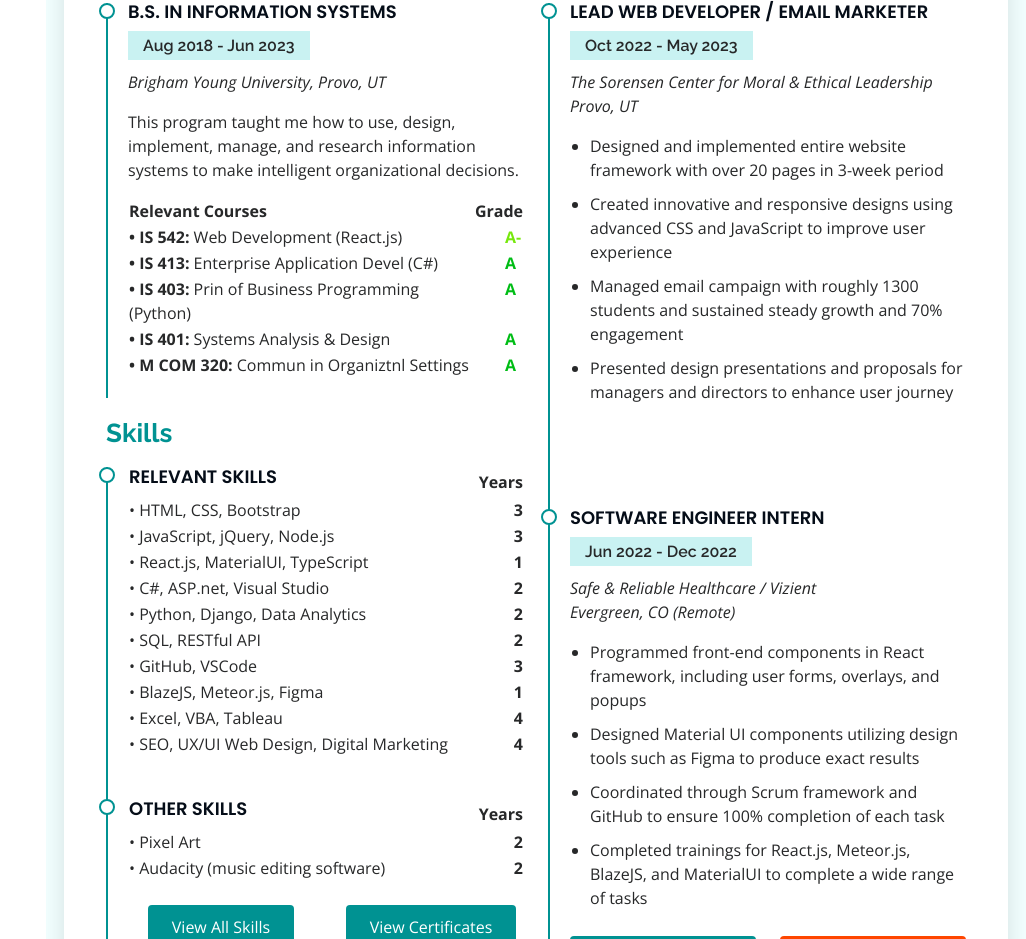
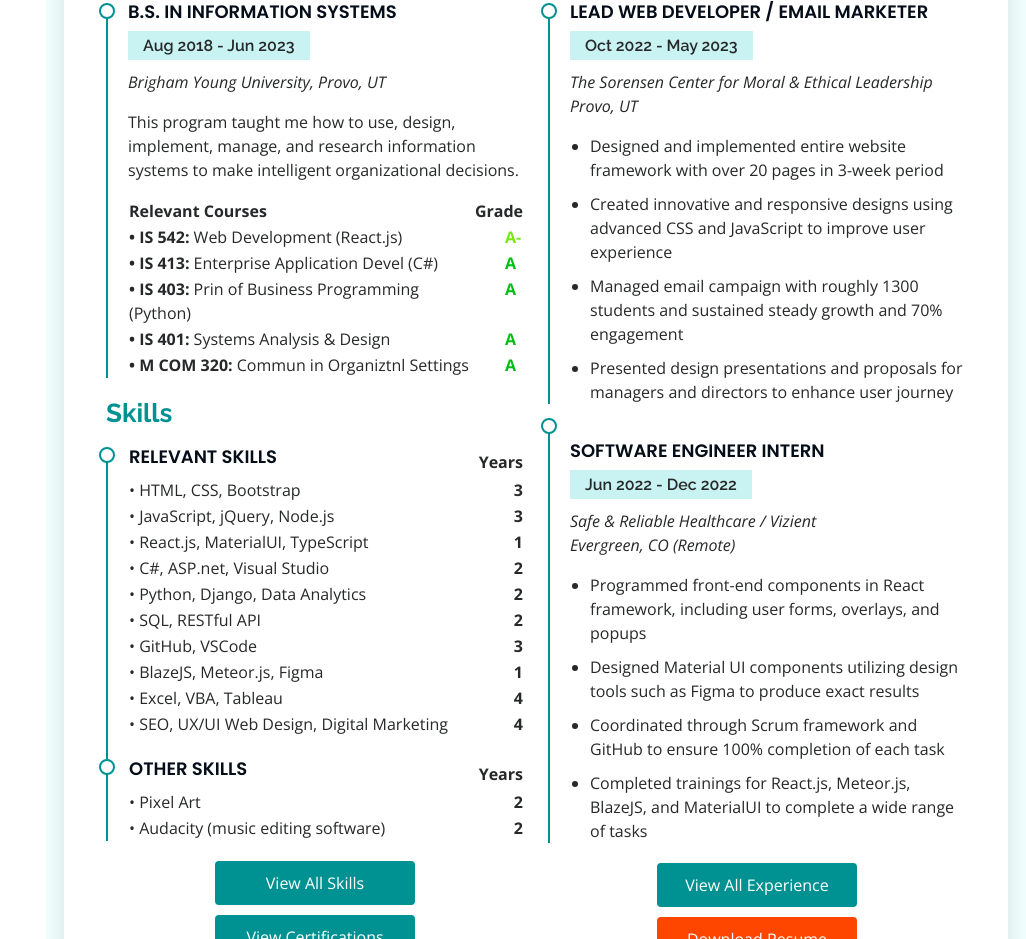
Before and after one commit to justiniantheemperor/Portfolio-Website, a plain HTML site: page index.html in a window 1280 px wide. Shown: the part 1861-2800 px from the top of the page, without its empty margins (254-1280 px from the left). Drawn offline with nearby package versions, Linux system fonts and the light colour scheme.

Commit message:
fix resume buttons

```diff
--- a/assets/css/style.css
+++ b/assets/css/style.css
@@ -534,7 +534,7 @@ section {
 }
 
 .resume .resume-item {
-  padding: 0 0 20px 20px;
+  padding: 0 0 0 20px;
   margin-top: -2px;
   border-left: 2px solid var(--teal2);
   position: relative;
@@ -567,8 +567,8 @@ section {
   padding-bottom: 10px;
 }
 
-.resume .resume-item:last-child {
-  padding-bottom: 0;
+.resume .resume-item ul li:last-child {
+  padding-bottom: 0px;
 }
 
 .resume .resume-item::before {
@@ -601,6 +601,10 @@ section {
   text-align: left
 }
 
+.resume button {
+  width: 200px;
+}
+
 .resume .btn-primary {
   background: var(--teal2);
 }
@@ -612,13 +616,8 @@ section {
 .resume .experience-btn {
   display: flex;
   justify-content: center;
-  width: 50%;
-}
-
-@media (min-width: 991.98px) {
-  .resume .top-col {
-    height:50%;
-  }
+  gap: 10px 20px;
+  margin: 20px 10px 0px;
 }
 
 @media (max-width: 240px) {
@@ -626,7 +625,6 @@ section {
     font-size: 0%;
   }
 }
-
 
 /*--------------------------------------------------------------
 # Portfolio
--- a/index.html
+++ b/index.html
@@ -76,6 +76,8 @@
     <h2><a name=""></a></h2>
     <div class="hero-container" data-aos="fade-in">
       <h1>Justin Ellis</h1>
+    </div>
+    <div class="hero-container" data-aos="fade-in">
       <p>I'm a <span class="typed" data-typed-items="Web Developer, Web Designer, Software Engineer, Digital Marketer, Freelancer, Pixel Artist, Game Designer"></span></p>
     </div>
   </section><!-- End Hero -->
@@ -243,27 +245,24 @@
               <tr>
               </tr>
               </table>
-              <div class="row pt-4">
-                <div class="experience-btn">
+            </div>
+            <div class="row experience-btn">
               <button class="btn-primary">
                 <a target="_blank" href="https://www.linkedin.com/in/justinrellis52/details/skills/">
                 View All Skills
                 </a>
-                </button></div>
-                <div class=" experience-btn">
+              </button>
               <button class="btn-primary">
                 <a target="_blank" href="https://www.linkedin.com/in/justinrellis52/details/certifications/">
-                    View Certificates
+                  View Certifications
                 </a>
-                </button></div>
+              </button>
             </div>
           </div>
 
-
-          </div>
           <div class="col-lg-6" data-aos="fade-up" data-aos-delay="100">
             <h3 class="resume-title">Professional Experience</h3>
-            <div class="resume-item top-col">
+            <div class="resume-item">
               <h4>Lead Web Developer / Email Marketer</h4>
               <h5>Oct 2022 - May 2023</h5>
               <p><em>
@@ -277,7 +276,7 @@
                 <li>Presented design presentations and proposals for managers and directors to enhance user journey</li>
               </ul>
             </div>
-            <div class="resume-item">
+            <div class="resume-item pt-4">
               <h4>Software Engineer Intern</h4>
               <h5>Jun 2022 - Dec 2022</h5>
               <p><em>
@@ -290,20 +289,18 @@
                 <li>Coordinated through Scrum framework and GitHub to ensure 100% completion of each task</li>
                 <li>Completed trainings for React.js, Meteor.js, BlazeJS, and MaterialUI to complete a wide range of tasks</li>
               </ul>
-              <div class="row">
-                <div class="experience-btn">
+            </div>
+            <div class="row experience-btn">
               <button class="btn-primary">
                 <a target="_blank" href="https://www.linkedin.com/in/justinrellis52/details/experience/">
                   View All Experience
                 </a>
-                </button></div>
-                <div class="experience-btn">
+              </button>
               <button class="btn-cta">
-                  <a target="_blank" href="https://www.linkedin.com/in/justinrellis52/">
+                <a href = "/Justin_Ellis_Resume.pdf" download = "Justin_Ellis_Resume.pdf">
                   Download Resume
                 </a>
-                </button></div>
-              </div>
+              </button>
             </div>
           </div>
         </div>
```
Also changed, not shown: 1 other file. Lines whose indentation alone changed are shown as unchanged.
